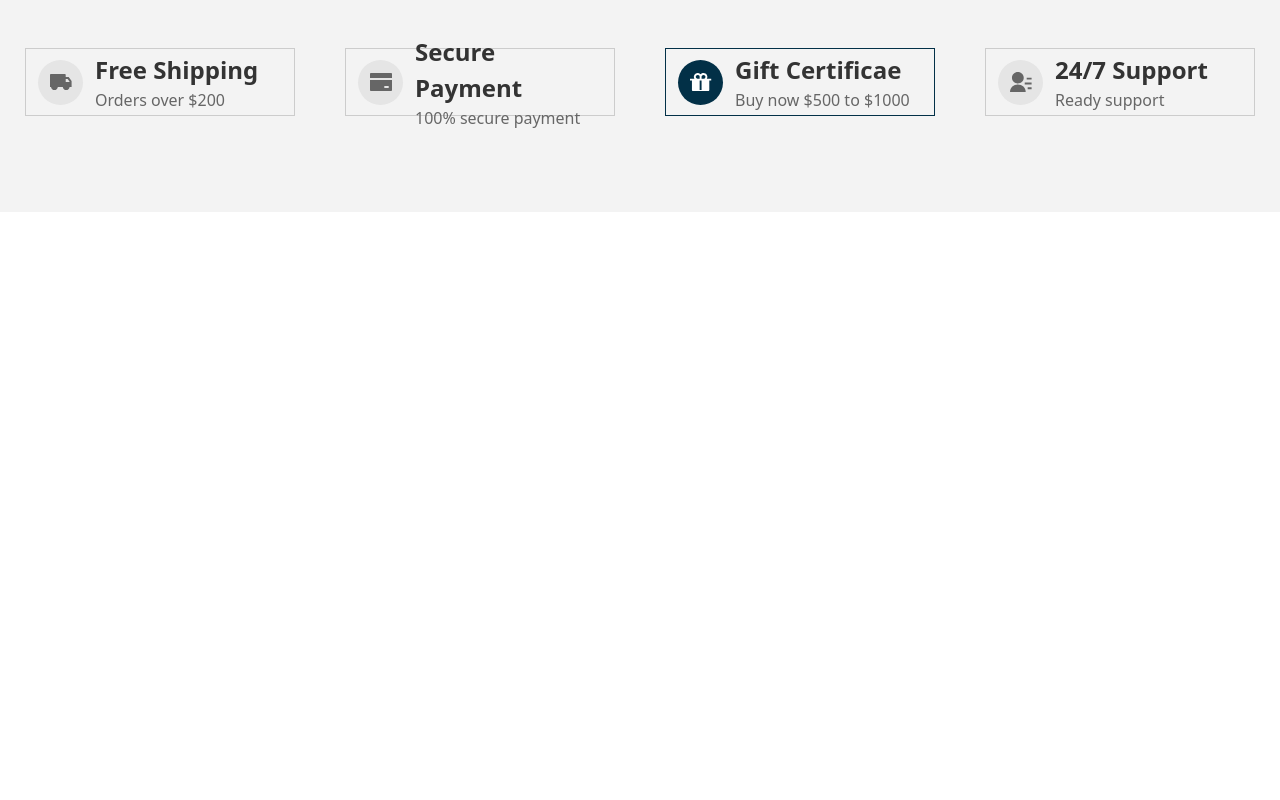
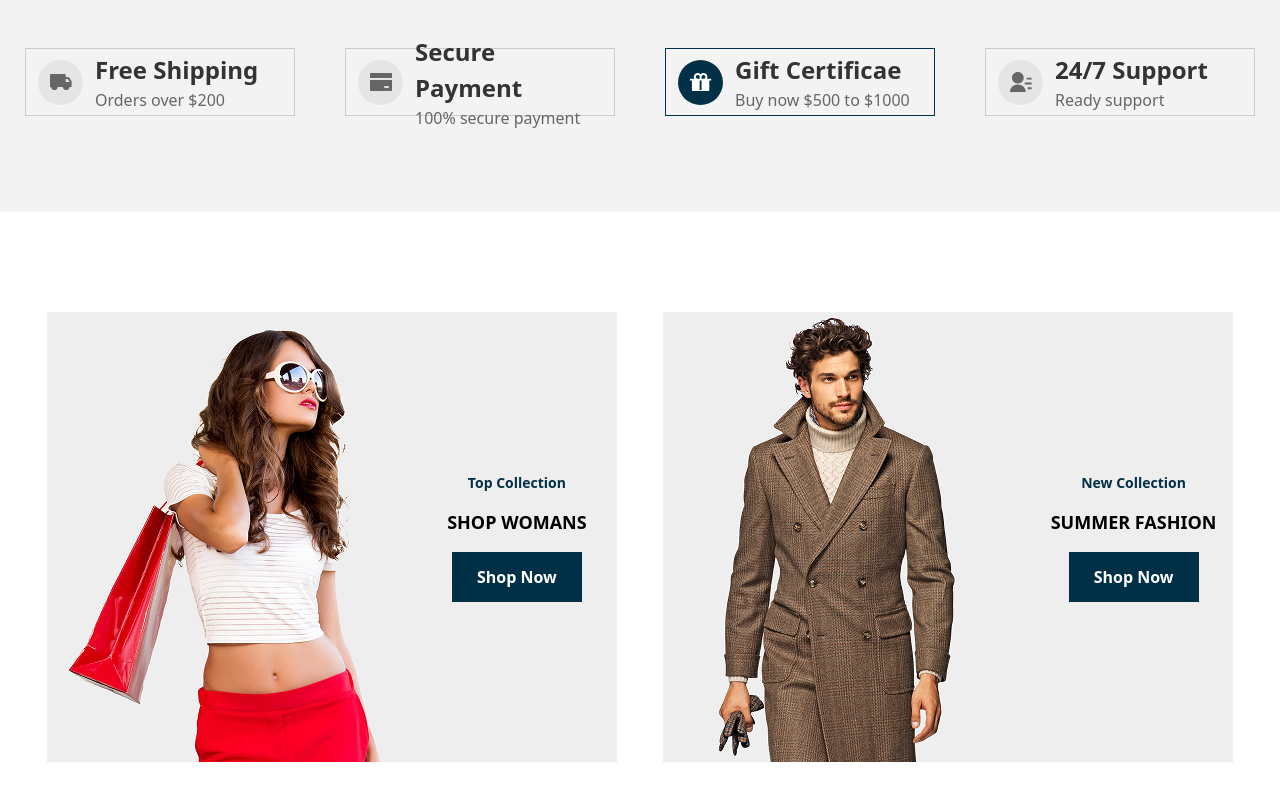
Before and after one commit to nazarMn/eb-raw, a Next.js app: page / in a window 1280 px wide. Shown: the part 831-1631 px from the top of the page. Before the commit the page ends 1043 px from the top, so only its background shows below. Built offline with nearby package versions, Linux system fonts and the light colour scheme.

Commit message:
NewArrival component stylized and connected

```diff
--- /dev/null
+++ b/components/NewArrival/NewArrival.jsx
@@ -0,0 +1,55 @@
+import React from 'react'
+import Image from 'next/image'
+
+export default function NewArrival() {
+  return (
+    <div className="w-full h-[650px] flex flex-wrap  justify-evenly items-center">
+
+<div className='flex justify-center items-center w-[570px] h-[450px] bg-[#C4C4C4] bg-cover' style={{ backgroundImage: "url('/NewArrival-Img1.png')" }}>
+
+    <div className='w-[65%] h-full'>
+
+
+    </div>
+
+    <div className='w-[35%] h-full flex flex-col justify-center items-center gap-4'>
+        <p className='text-[#023047] font-semibold text-[14px]'>Top Collection</p>
+
+        <h2 className='font-semibold text-[18px] text-[#000000]'>SHOP WOMANS</h2>
+
+        <button className="relative w-[130px] h-[50px] bg-[#023047] text-[#ffffff] font-semibold text-[16px] cursor-pointer overflow-hidden group hover:shadow-[0px_0px_10px_3px_rgba(0,0,0,0.5)]">
+          <span className="relative z-10 transition-all duration-300 ease-out group-hover:text-[#023047]">Shop Now</span>
+          <span className="absolute top-0 left-0 w-full h-full bg-[#ffffff] scale-0 group-hover:scale-150 transition-all duration-300 ease-out group-hover:opacity-100 opacity-0"></span>
+        </button>
+
+
+    </div>
+
+</div>
+
+<div className='flex justify-center items-center w-[570px] h-[450px] bg-[#C4C4C4] bg-cover' style={{ backgroundImage: "url('/NewArrival-Img2.png')" }}>
+
+    <div className='w-[65%] h-full'>
+
+
+    </div>
+
+    <div className='w-[35%] h-full flex flex-col justify-center items-center gap-4'>
+        <p className='text-[#023047] font-semibold text-[14px]'>New Collection</p>
+
+        <h2 className='font-semibold text-[18px] text-[#000000]'>SUMMER FASHION</h2>
+
+        <button className="relative w-[130px] h-[50px] bg-[#023047] text-[#ffffff] font-semibold text-[16px] cursor-pointer overflow-hidden group hover:shadow-[0px_0px_10px_3px_rgba(0,0,0,0.5)]">
+          <span className="relative z-10 transition-all duration-300 ease-out group-hover:text-[#023047]">Shop Now</span>
+          <span className="absolute top-0 left-0 w-full h-full bg-[#ffffff] scale-0 group-hover:scale-150 transition-all duration-300 ease-out group-hover:opacity-100 opacity-0"></span>
+        </button>
+
+
+    </div>
+
+</div>
+
+
+    </div>
+  )
+}
--- a/pages/index.jsx
+++ b/pages/index.jsx
@@ -2,6 +2,7 @@ import Header from "../components/Header/Header";
 import MenuBar from "../components/MenuBar/MenuBar";
 import Hero from "../components/Hero/Hero";
 import ShopPolicy from "../components/ShopPolicy/ShopPolicy";
+import NewArrival from "../components/NewArrival/NewArrival";
 
 
 export default function Home() {
@@ -18,6 +19,8 @@ export default function Home() {
 
 <ShopPolicy />
 
+<NewArrival />
+
 </>
 
 
```
Also changed, not shown: components/NewArrival/NewArrival.css (added), public/NewArrival-Img1.png (added), public/NewArrival-Img2.png (added).
